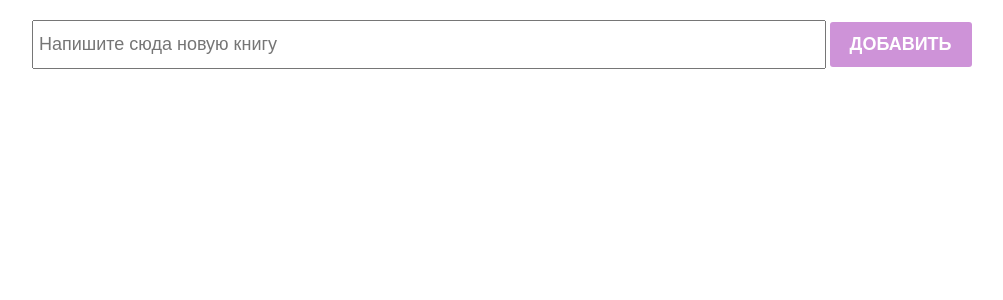
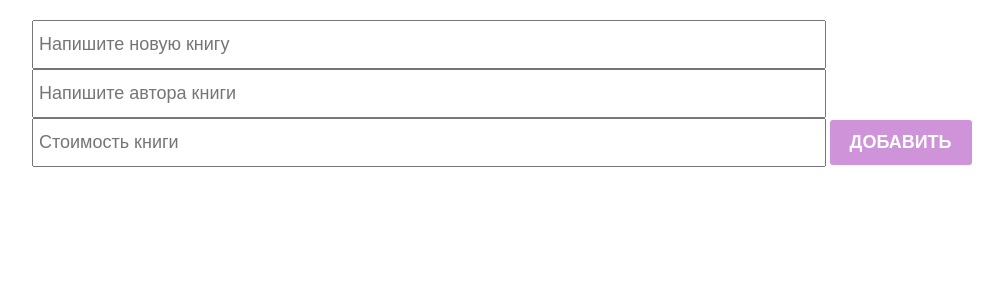
Before and after one commit to ElenaSharpilova/todo, a Django app: page /books/ in a window 1280 px wide. Shown: the top 300 px of the page, without its empty margins (112-1115 px from the left). Run offline with Django 3.2, Linux system fonts and the light colour scheme; data that the repository does not hold is empty.

Commit message:
added information(author, price) in form book

```diff
--- a/main/templates/books.html
+++ b/main/templates/books.html
@@ -17,8 +17,20 @@
                 <input
                     class="create_input"
                     type="text"
-                    placeholder="Напишите сюда новую книгу"
+                    placeholder="Напишите новую книгу"
                     name="book_text"
+                />
+                <input
+                class="create_input"
+                type="text"
+                placeholder="Напишите автора книги"
+                name="book_author"
+                />
+                <input
+                class="create_input"
+                type="text"
+                placeholder="Стоимость книги"
+                name="book_price"
                 />
                 <button class="create_button">Добавить</button>
             </form>
--- a/main/views.py
+++ b/main/views.py
@@ -37,6 +37,8 @@ def add_todo(request):
 def add_book(request):
     form = request.POST
     text = form["book_text"]
-    book = BookShop(title=text)
+    avtor = form["book_author"]
+    cost = form["book_price"]
+    book = BookShop(title=text, author=avtor, price=cost)
     book.save()
     return redirect(books)
```
